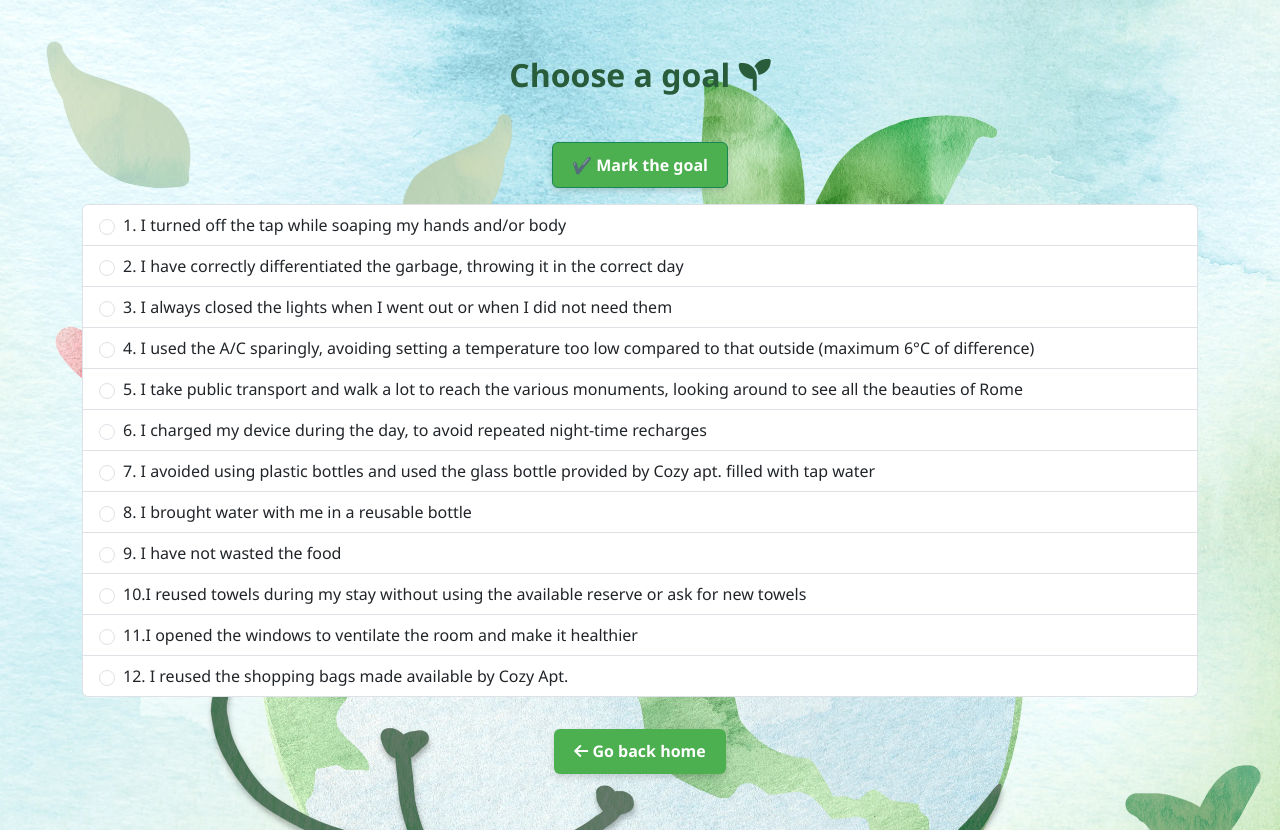
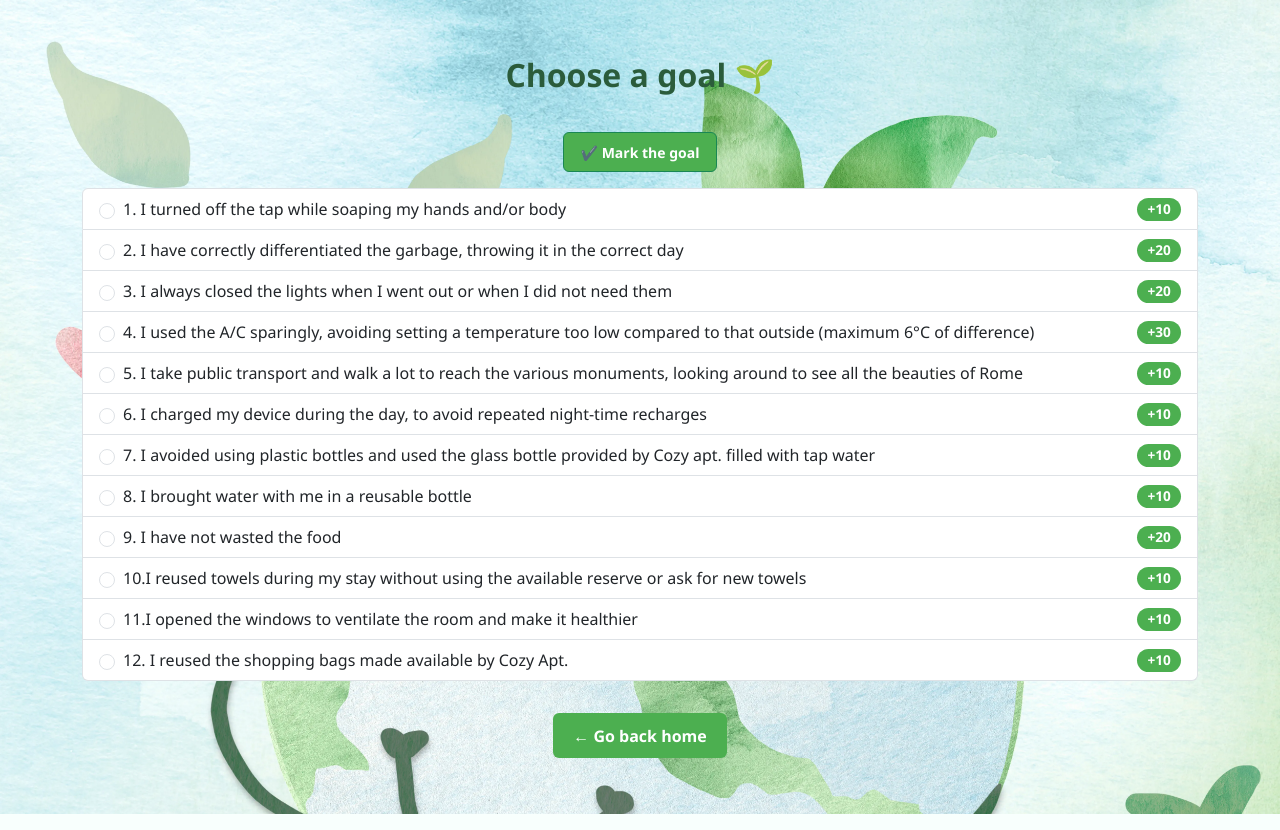
Before and after one commit to annamb2510/COZY_green_game, a Flask app: page /obiettivi in a window 1280 px wide. Run offline with Flask 3, Linux system fonts and the light colour scheme; the visitor is signed in with stand-in values (Sample User, id 1); data that the repository does not hold is empty; some libraries are stand-ins or nearby versions.

Commit message:
aggiunta admin

```diff
--- /dev/null
+++ b/static/style-reset.css
@@ -0,0 +1,90 @@
+body {
+    margin: 0;
+    padding: 2em;
+    font-family: 'Segoe UI', sans-serif;
+    background-color: #eaf5f1;
+    background-image: url("/static/img/sfondo_green_game.webp");
+    background-size: cover;
+    background-attachment: fixed;
+    background-position: center;
+    background-repeat: no-repeat;
+    color: #222;
+}
+
+/* Pannello semplice, opzionale */
+.panel {
+    max-width: 900px;
+    margin: 0 auto;
+    padding: 2em;
+    background-color: #ffffffd8;
+    border-radius: 12px;
+    box-shadow: 0 4px 12px rgba(0,0,0,0.1);
+}
+
+/* Titoli */
+h1, h2 {
+    text-align: center;
+    color: #2b5c3b;
+    font-weight: 600;
+}
+
+/* Bottoni */
+.btn {
+    display: inline-block;
+    padding: 0.6em 1.2em;
+    margin-top: 1em;
+    background-color: #4caf50;
+    color: white;
+    font-weight: bold;
+    text-decoration: none;
+    border-radius: 6px;
+    transition: background-color 0.3s ease;
+}
+.btn:hover {
+    background-color: #3a8c45;
+}
+
+/* Badge visibili */
+.badge {
+    display: inline-block;
+    padding: 0.35em 0.75em;
+    font-size: 0.85em;
+    font-weight: bold;
+    color: #fff;
+    background-color: #4caf50;
+    border-radius: 999px;
+    margin-left: 0.5em;
+}
+
+.badge-raggiunto {
+    background-color: #388e3c;
+}
+
+/* Tabella */
+.admin-table {
+    width: 100%;
+    border-collapse: collapse;
+    margin-top: 1em;
+}
+.admin-table th, .admin-table td {
+    padding: 0.75em;
+    border-bottom: 1px solid #ccc;
+}
+.admin-table tr:nth-child(even) {
+    background-color: #f9fdfb;
+}
+
+/* Responsive */
+@media (max-width: 768px) {
+    body {
+        padding: 1em;
+    }
+
+    .panel {
+        padding: 1.5em;
+    }
+
+    .admin-table th, .admin-table td {
+        font-size: 0.9em;
+    }
+}
--- a/static/style.css
+++ b/static/style.css
@@ -1,3 +1,4 @@
+
 /* Importa font (se hai anche Font Awesome in HTML, questo sarà usato per icone) */
 body {
     margin: 0;
--- a/templates/base.html
+++ b/templates/base.html
@@ -12,7 +12,8 @@
   <!-- Font Awesome -->
   <script src="https://kit.fontawesome.com/a2e0bbda3e.js" crossorigin="anonymous"></script>
   <!-- Stile personalizzato -->
-  <link rel="stylesheet" href="{{ url_for('static', filename='style.css') }}">
+  <!link rel="stylesheet" href="{{ url_for('static', filename='style.css') }}">
+  <link rel="stylesheet" href="{{ url_for('static', filename='style-reset.css') }}">
 
   <link rel="stylesheet" href="https://cdnjs.cloudflare.com/ajax/libs/animate.css/4.1.1/animate.min.css"/>
 </head>
```
